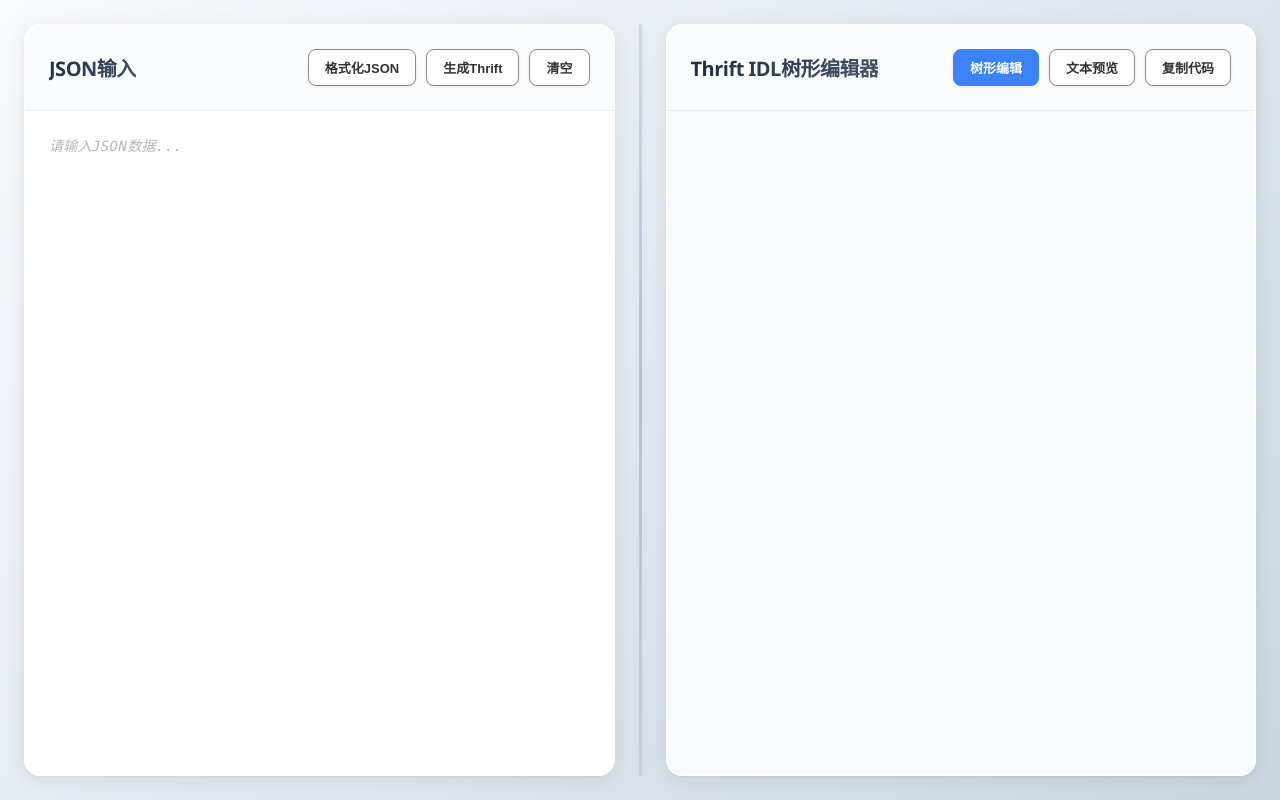
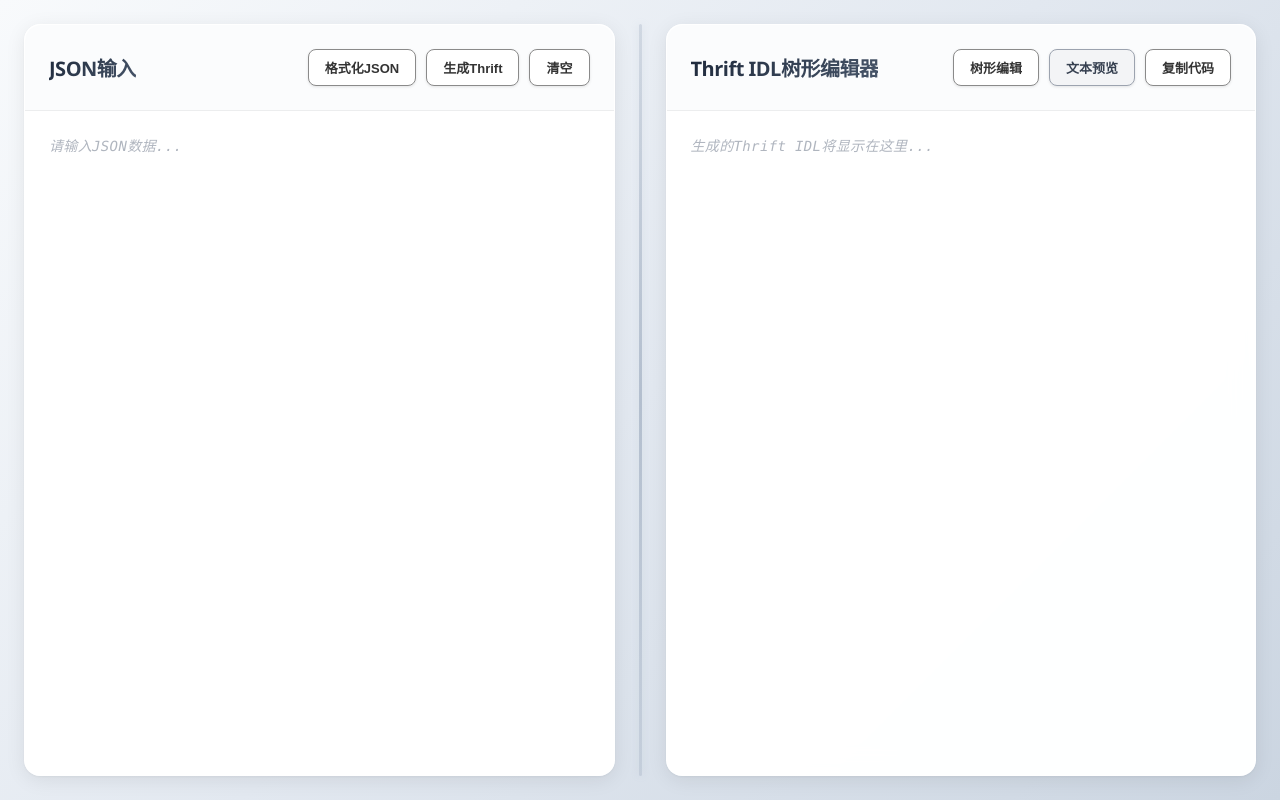
Before and after one commit to LoliWolf/json2thrift, a website: page index.html in a window 1280 px wide. Drawn offline with Linux system fonts and the light colour scheme.

Commit message:
feat: 默认显示文本预览并更新样式
修改初始化逻辑默认显示文本预览模式
更新按钮和编辑器容器的样式及显示状态

```diff
--- a/index.html
+++ b/index.html
@@ -28,15 +28,15 @@
             <div class="panel-header">
                 <h3>Thrift IDL树形编辑器</h3>
                 <div class="button-group">
-                    <button id="treeModeBtn" class="btn btn-primary active">树形编辑</button>
-                    <button id="textModeBtn" class="btn btn-secondary">文本预览</button>
+                    <button id="treeModeBtn" class="btn btn-secondary">树形编辑</button>
+                    <button id="textModeBtn" class="btn btn-primary active">文本预览</button>
                     <button id="copyBtn" class="btn btn-success">复制代码</button>
                 </div>
             </div>
             <div id="treeEditorContainer" class="tree-editor-container">
-                <div id="treeEditor" class="thrift-tree-container"></div>
+                <div id="treeEditor" class="thrift-tree-container" style="display: none;"></div>
                 <textarea id="thriftOutput" placeholder="生成的Thrift IDL将显示在这里..."
-                          spellcheck="false" style="display: none;"></textarea>
+                          spellcheck="false" style="display: block;"></textarea>
             </div>
         </div>
     </div>
--- a/script.js
+++ b/script.js
@@ -309,7 +309,9 @@
 
 // 初始化应用
 document.addEventListener('DOMContentLoaded', () => {
-    new Json2Thrift();
+    const app = new Json2Thrift();
+    // 默认显示文本预览
+    app.switchMode('text');
 });
 
 // uTools API 集成
--- a/style.css
+++ b/style.css
@@ -131,14 +131,14 @@
 }
 
 .btn.active {
-    background: #3b82f6;
-    color: white;
-    border-color: #3b82f6;
+    background: #f3f4f6;
+    color: #374151;
+    border-color: #9ca3af;
 }
 
 .btn.active:hover {
-    background: #2563eb;
-    border-color: #2563eb;
+    background: #e5e7eb;
+    border-color: #9ca3af;
 }
 
 /* 树形编辑器容器样式 */
```
